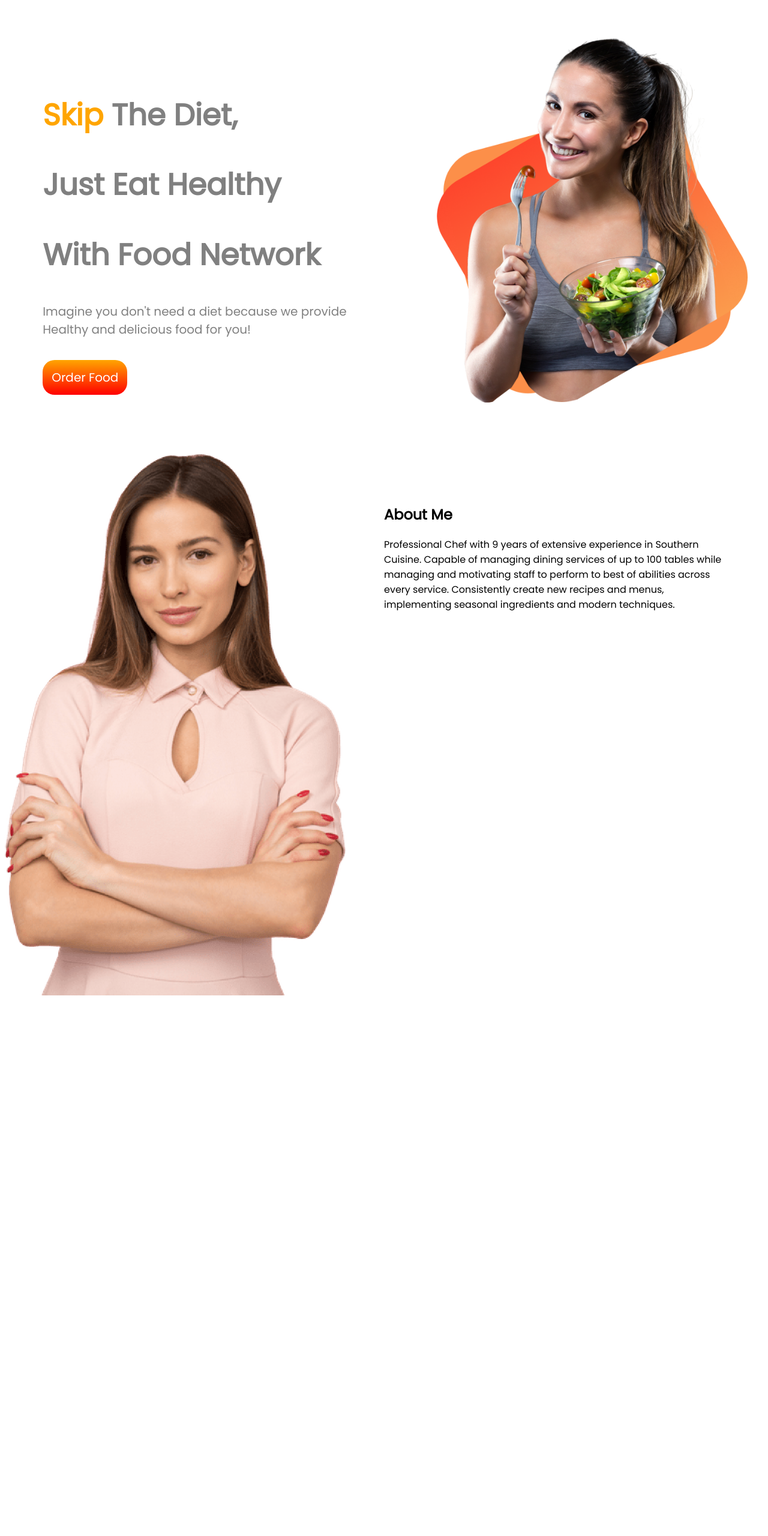
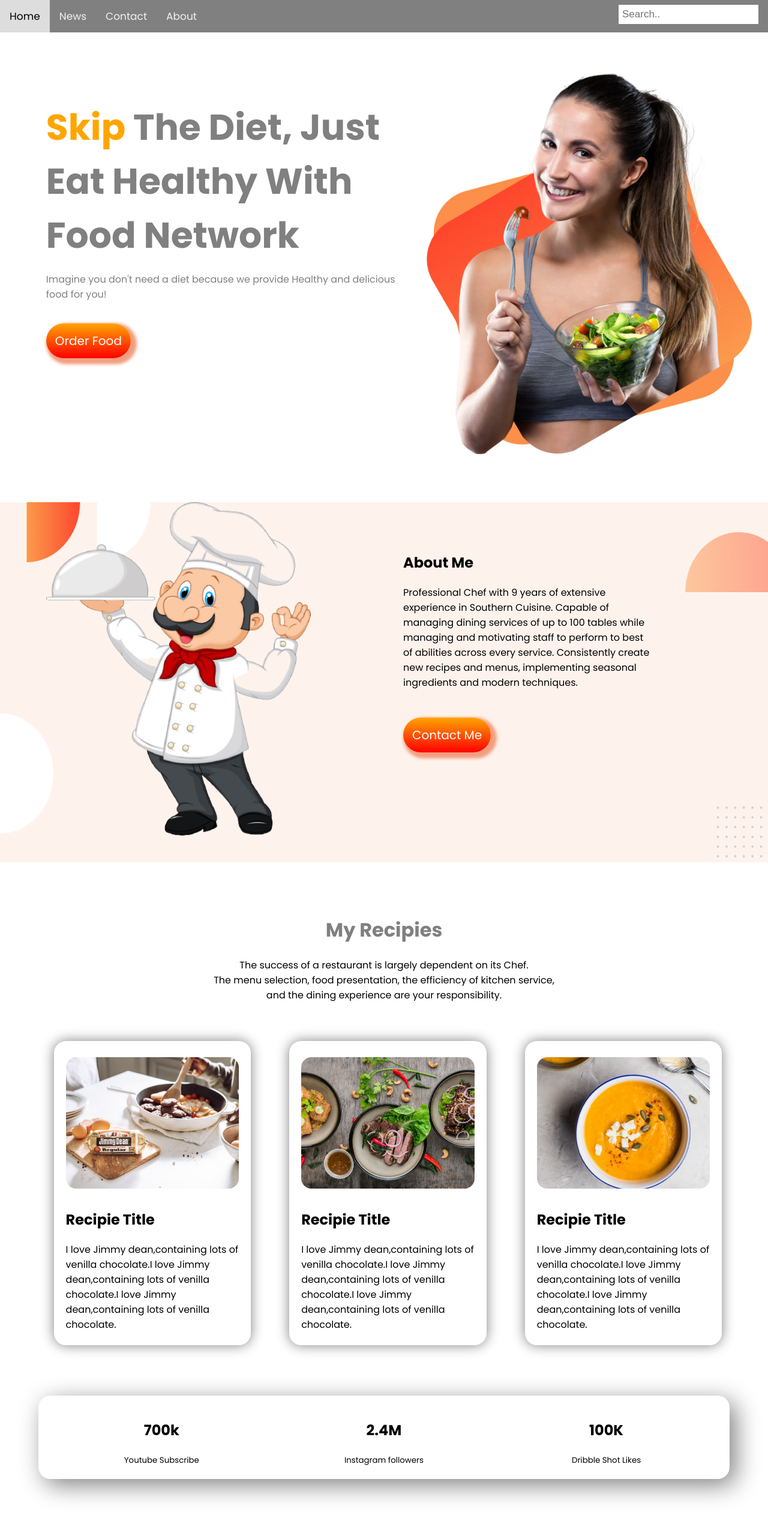
Before and after one commit to dibayndu/food-network-main, a plain HTML site: page index.html in a window 1280 px wide. Shown: the top 2560 px of the page at 60% size. Before the commit the page ends 1674 px from the top, so only its background shows below. Drawn offline with Linux system fonts and the light colour scheme.

Commit message:
first commit

```diff
--- a/index.html
+++ b/index.html
@@ -8,34 +8,130 @@
     <title>Food Network</title>
     <link rel="preconnect" href="https://fonts.googleapis.com">
     <link rel="preconnect" href="https://fonts.gstatic.com" crossorigin>
-    <link href="https://fonts.googleapis.com/css2?family=Poppins&display=swap" rel="stylesheet">
+    <link href="https://fonts.googleapis.com/css2?family=Poppins:wght@400;500;600;700;800;900&display=swap"
+        rel="stylesheet">
     <link rel="stylesheet" href="style.css">
 </head>
 
 <body>
+
+    <div class="topnav">
+        <a class="active" href="#home">Home</a>
+        <a href="#news">News</a>
+        <a href="#contact">Contact</a>
+        <a href="#about">About</a>
+        <input type="text" placeholder="Search..">
+    </div>
     <section class="first-part">
         <div class="first-part-blog">
-            <h1 class="font-size"><span class="color-orange">Skip</span> The Diet,</h1>
-            <h2 class="font-size">Just Eat Healthy</h2>
-            <h2 class="font-size">With Food Network</h2>
-            <p class="font-blog">Imagine you don't need a diet because we provide Healthy and delicious food for you!
+
+
+            <h1 id="font-size-1"><span class="color-orange">Skip</span> The Diet, Just Eat Healthy With Food Network
+            </h1>
+
+
+            <!-- <h2 id="font-size-2">Just Eat Healthy</h2>
+
+
+            <h2 id="font-size-3">With Food Network</h2> -->
+
+
+            <p id="blog-font-1">Imagine you don't need a diet because we provide Healthy and delicious food for you!
             </p>
+
+
             <a class="button" target="_blank" href="https://www.google.com/">Order Food</a>
         </div>
+
         <div class="first-part-img">
             <img src="images/female/Group 8425.png" alt="">
         </div>
+
     </section>
-    <section class="first-part">
-        <div class="first-part-img"><img src="images/female/Person Image.png" alt=""></div>
-        <div class="first-part-blog">
+
+    <section class="second-part">
+
+        <div class="first-part-img">
+            <img src="images/male/chef.png" alt="">
+        </div>
+        <div class="first-part-blog second-blog">
             <h1>About Me</h1>
-            <p>Professional Chef with 9 years of extensive experience in Southern Cuisine. Capable of managing dining
+            <p>
+                Professional Chef with 9 years of extensive experience in Southern Cuisine. Capable of managing dining
                 services of up to 100 tables while managing and motivating staff to perform to best of abilities across
                 every service. Consistently create new recipes and menus, implementing seasonal ingredients and modern
-                techniques.</p>
+                techniques.
+            </p>
+            <a class="button" target="_blank" href="https://www.google.com/">Contact Me</a>
+
         </div>
+
+
     </section>
+
+
+    <h1 id="my-recp">My Recipies</h1>
+
+    <p id="blog-3">The success of a restaurant is largely dependent on its Chef. <br> The menu selection, food
+        presentation,
+        the
+        efficiency of kitchen service, <br> and the dining experience are your responsibility. </p>
+
+    <section class="third-part">
+
+        <div id="a1" class="package-style">
+
+            <img src="images/food/project Cover.jpg" alt="">
+            <h1>Recipie Title</h1>
+            <p>I love Jimmy dean,containing lots of venilla chocolate.I love Jimmy dean,containing lots of venilla
+                chocolate.I love Jimmy dean,containing lots of venilla chocolate.</p>
+        </div>
+
+        <div id="a2" class="package-style">
+
+            <img src="images/food/Project Cover1.jpg" alt="">
+            <h1>Recipie Title</h1>
+            <p>I love Jimmy dean,containing lots of venilla chocolate.I love Jimmy dean,containing lots of venilla
+                chocolate.I love Jimmy dean,containing lots of venilla chocolate.</p>
+        </div>
+        <div id="a3" class="package-style">
+
+            <img src="images/food/Project Cover.png" alt="">
+            <h1>Recipie Title</h1>
+            <p>I love Jimmy dean,containing lots of venilla chocolate.I love Jimmy dean,containing lots of venilla
+                chocolate.I love Jimmy dean,containing lots of venilla chocolate.</p>
+        </div>
+
+
+
+    </section>
+
+    <section class="package-style-follow followers">
+
+        <div class="follow">
+            <h1>700k</h1>
+            <small>Youtube Subscribe</small>
+        </div>
+
+        <div class="follow">
+            <h1>2.4M</h1>
+            <small>Instagram followers</small>
+        </div>
+
+        <div class="follow">
+            <h1>100K</h1>
+            <small>Dribble Shot Likes</small>
+        </div>
+
+
+
+    </section>
+
+    <footer>
+        <h1><span class="color-orange">FOOD</span> <span id="color-gray"> NETWORK</span></h1>
+        <P>Eat healthy to live healthy.Live healthy to live happy.</P>
+    </footer>
+
 
 </body>
 
--- a/style.css
+++ b/style.css
@@ -1,5 +1,6 @@
 body{
     font-family: 'Poppins', sans-serif;
+    margin: 0%;
 }
 .color-orange{
     color: orange;
@@ -7,33 +8,178 @@ body{
 .first-part{
     display: flex;
     margin-top: 50px;
+
 }
 .first-part-blog{
     width: 50%;
-    margin: 5%;
+    margin: 1%;
+    padding-left: 5%;
 
 }
 
-.font-size{
-    font-size: 50px;
+#font-size-1{
+    font-size: 60px;
     color: grey;
+    margin-bottom: 2px;
     }
-    .font-blog{
-        font-size: 20px;
-        margin-bottom: 50px;
+    #font-size-2{
+        font-size: 60px;
         color: gray;
+        margin-top: 1px;
+        margin-bottom: 0%;
     }
+    #font-size-3{
+        font-size: 60px;
+        color: gray;
+        margin-top: 1px;
+
+    }
+#blog-font-1{
+    color: gray;
+    margin-bottom: 50px;
+}
+#blog-font-2{
+    margin-bottom: 50px;
+}
+
 .first-part-img{
     width: 50%;
 }
+
 .first-part-img img{
     width: 100%;
+    height: 100%;
+    object-fit: contain;
 }
+
 .button{
     text-decoration: none;
     background-image: linear-gradient(orange,red);
     padding: 15px 15px 15px;
     color: white;
+    border-radius: 50px;
+    font-size: 20px;
+    margin-top: 10%;
+    box-shadow: 5px 5px 5px 5px #f39e7f;
+}
+
+.second-part{
+    display: flex;
+    margin-top: 50px;
+    background-image: url(images/shapes/7.png);
+    background-repeat: round;
+    height: 600px;
+    margin-bottom: 7%;
+}
+#my-recp{
+    text-align: center;
+    color: gray;
+}
+#blog-3{
+    text-align: center;
+    margin-bottom: 5%;
+}
+.third-part{
+    display: flex;
+    margin-bottom: 5%;
+}
+
+.second-blog p {
+    margin-bottom: 10%;
+    margin-right: 30%;
+}
+.package-style{
+
+    background-color: white;
+    width: 30%;
+    padding: 20px 20px 20px;
+    box-shadow: 0px 0px 21px grey;
     border-radius: 20px;
-    font-size: 20px;
+    margin-bottom: 20px;
+ }
+ .package-style img{
+
+    width: 100%;
+    height: 50%;
+    object-fit: scale-down;
+ }
+.followers{
+    display: flex;
 }
+footer{
+    text-align: center;
+    margin-top: 10%;
+    background-color: rgb(13, 13, 31);
+    color: white;
+    padding: 30px 30px 30px;
+
+}
+.package-style-follow {
+    background-color:white;
+    margin-left: 5%;
+    margin-right: 5%;
+    padding: 20px 20px 20px;
+    box-shadow: 10px 10px 40px gray;
+    border-radius: 20px;
+    margin-bottom: 20px;
+}
+#color-gray{
+    color: gray;
+}
+.second-blog{
+    margin-top: 5%;
+}
+.follow {
+    text-align: center;
+    width: 33.33%;
+}
+#a1 {
+    margin-left: 7%;
+    margin-right: 3%;
+}
+#a2 {
+    margin-left: 2%;
+    margin-right: 4%;
+}
+#a3 {
+    margin-left: 1%;
+    margin-right: 6%;
+}
+
+
+
+
+
+
+
+
+
+
+
+.topnav {
+    background-color:gray;
+    overflow: hidden;
+  }
+.topnav a {
+    float:left;
+    display: block;
+    color: #f2f2f2;
+    text-align: center;
+    padding: 14px 16px;
+    text-decoration: none;
+    font-size: 17px;
+    overflow: hidden;
+
+  }
+  .topnav a:hover {
+    background-color: #ddd;
+    color: black;
+  }
+  .topnav input[type=text] {
+    float: right;
+    padding: 6px;
+    border: none;
+    margin-top: 8px;
+    margin-right: 16px;
+    font-size: 17px;
+  }
```
Also changed, not shown: images/male/chef.png (added).
